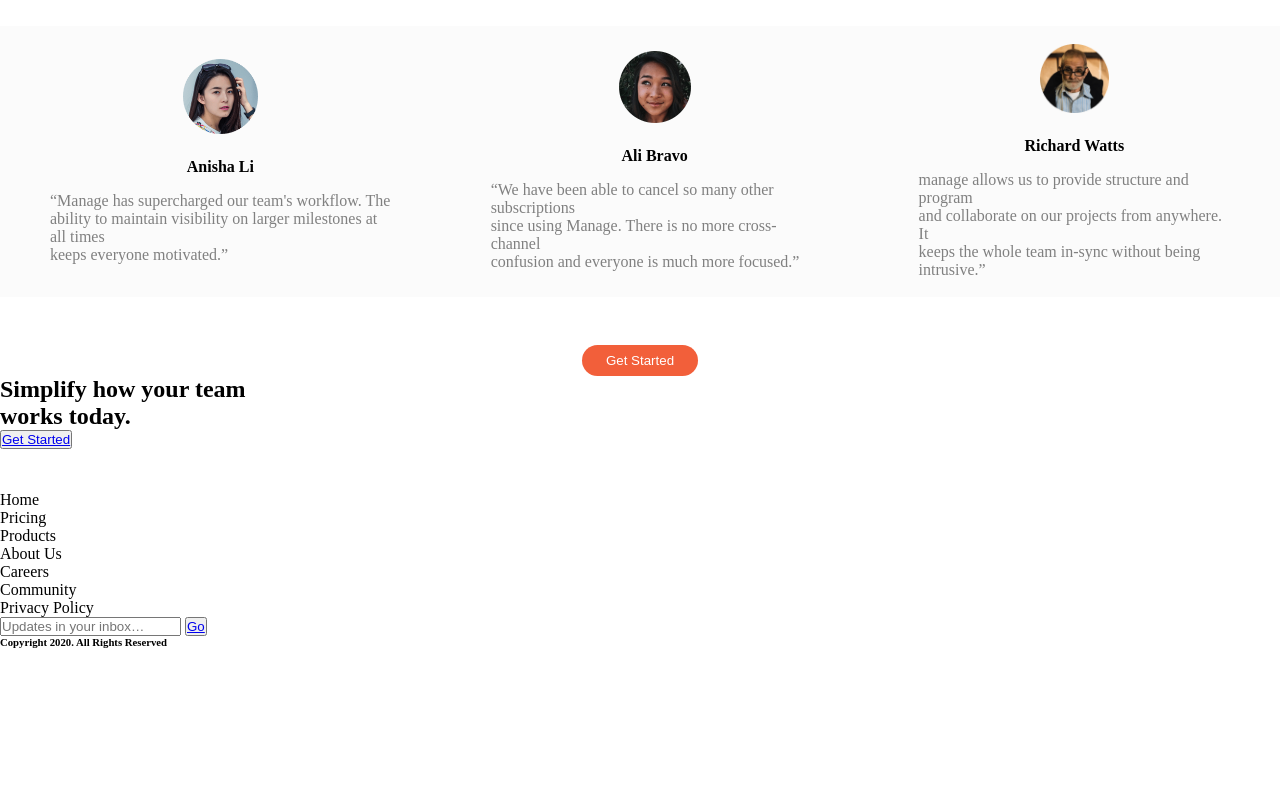
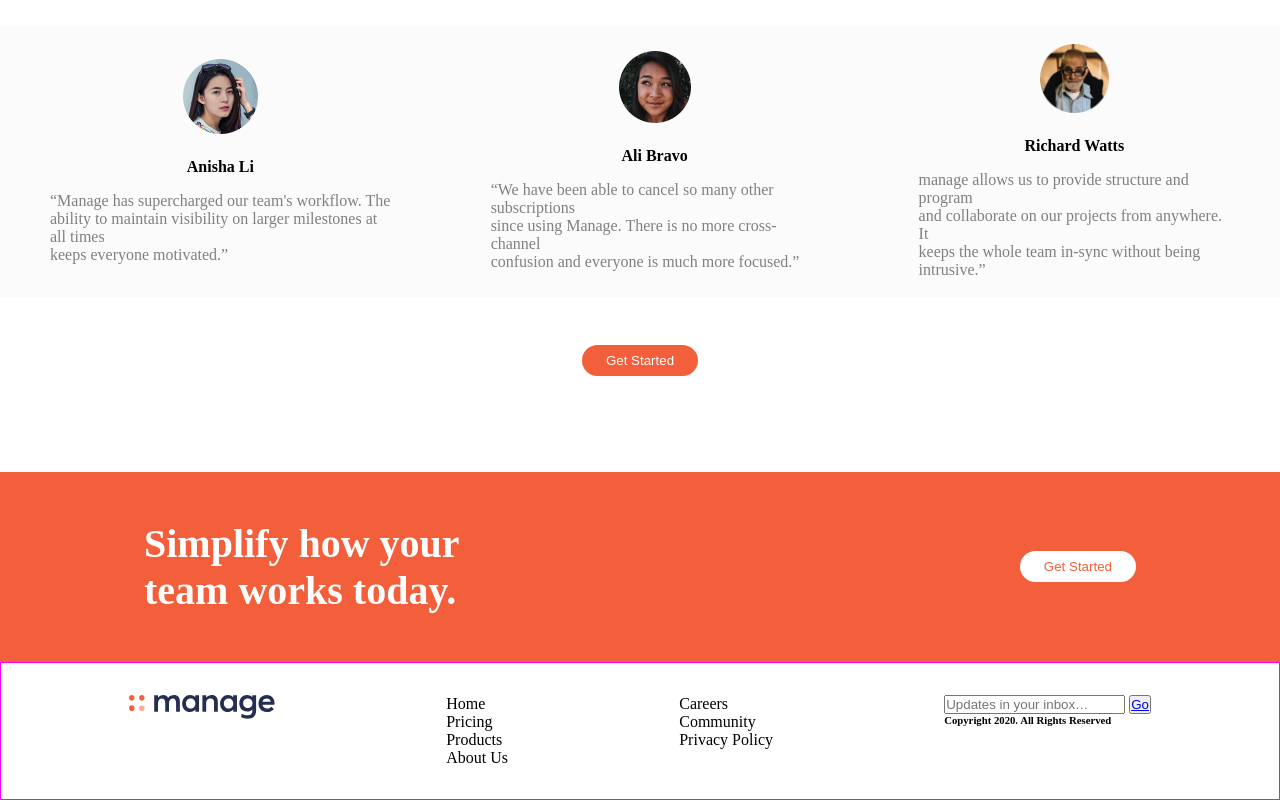
Before and after one commit to DjebrilZidour/gmc-chalenge-practice, a plain HTML site: page index.html in a window 1280 px wide. Shown: the part 1522-2322 px from the top of the page. Before the commit the page ends 2170 px from the top, so only its background shows below. Drawn offline with Linux system fonts and the light colour scheme.

Commit message:
finish style of before footer

```diff
--- a/index.html
+++ b/index.html
@@ -151,18 +151,24 @@
       <button id="btn-2-sec"><a id="btn-2-sec-text" href="#">Get Started</a></button>
     </div>
 
-    <div>
+    <div id="befo-footer">
+
       <h2>
-        Simplify how your team <br />
+        Simplify how your team
         works today.
       </h2>
+
       <button><a href="#">Get Started</a></button>
+
     </div>
 
-    <div>
+    <div id="footer">
+
+
       <div>
+
         <div>
-          <img src="" alt="" />
+          <img src="./images/logo.svg" alt="" />
         </div>
 
         <div>
@@ -192,6 +198,9 @@
         <button><a href="#">Go</a></button>
         <h6>Copyright 2020. All Rights Reserved</h6>
       </div>
+
+
     </div>
+
   </body>
 </html>
--- a/style.css
+++ b/style.css
@@ -204,3 +204,46 @@ h4{
     color: white;
     text-decoration: none;
 }
+
+#befo-footer{
+
+    background-color: hsl(12, 88%, 59%);
+    display: flex;
+    justify-content: space-between;
+    align-items: center;
+    padding: 3rem 9rem;
+    margin-top: 6rem;
+
+}
+
+#befo-footer h2{
+    color: white;
+    font-size: 2.5rem;
+    width: 40%;
+}
+
+
+#befo-footer button{
+    padding: 0.5rem 1.5rem;
+    border-radius: 16px;
+    border: none;
+    background-color: white;
+
+}
+
+#befo-footer a{
+    color:  hsl(12, 88%, 59%);;
+    text-decoration: none;
+}
+
+
+#footer{
+    border: solid 1px magenta;
+}
+
+#footer{
+    display: flex;
+    justify-content: space-between;
+    margin: ;
+    padding: 2rem 8rem;
+}
```
